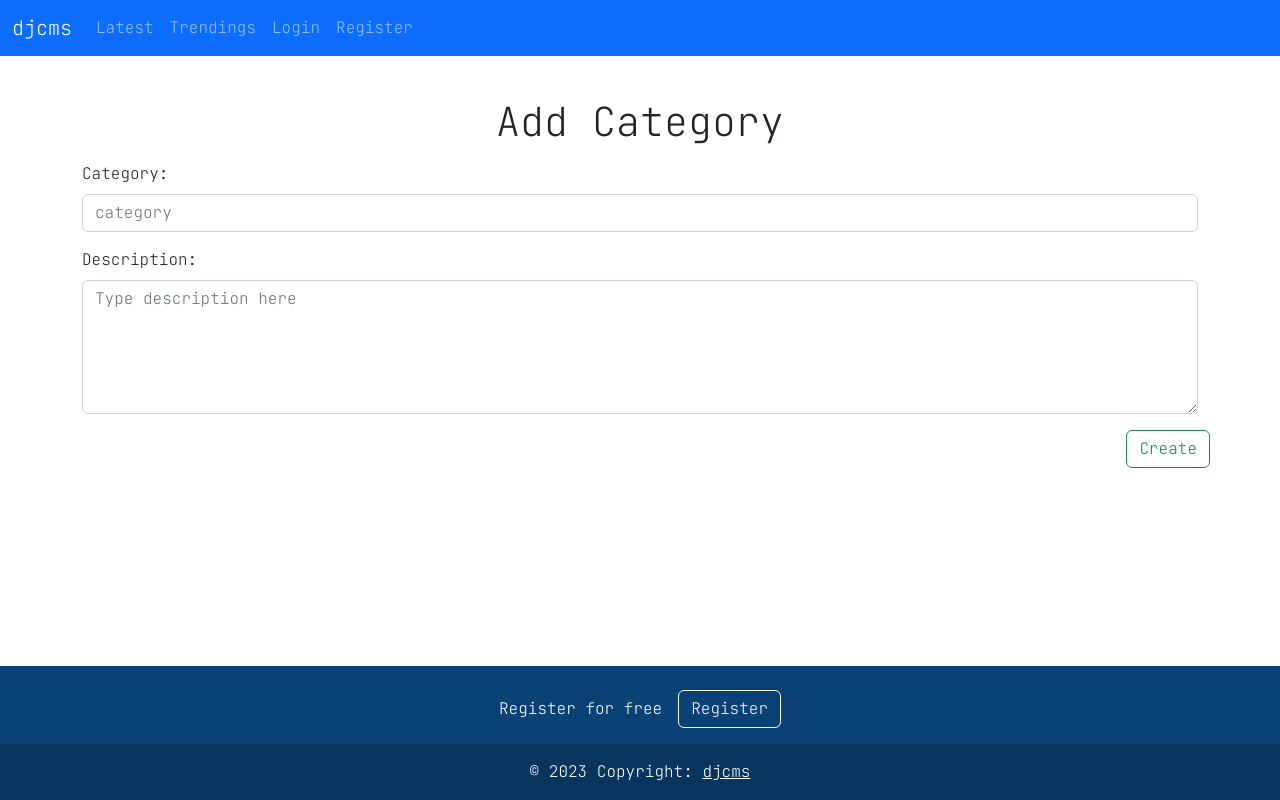
After one commit to dev-bittu/djcms, a Django app: page /manage/add/category/ in a window 1280 px wide. The commit adds this page. Run offline with Django 4.2, Linux system fonts and the light colour scheme; some libraries are stand-ins or nearby versions.

Commit message:
improve ui

```diff
--- a/management/templates/management/add_blog.html
+++ b/management/templates/management/add_blog.html
@@ -32,6 +32,7 @@
         <option value="{{ category.id }}">{{ category.category }}</option>
         {% endfor %}
       </select>
+      <small>Not have category? <a class="text-decoration-none" href="{% url 'manage:add_category' %}">Create</a></small>
     </div>
     <br>
     <div class="row">
--- /dev/null
+++ b/management/templates/management/add_category.html
@@ -0,0 +1,25 @@
+{% extends 'layout.html' %}
+
+{% block title %}Add Category{% endblock %}
+
+{% block body %}
+<div class="container mt-5 mb-5">
+  <form method="post" action="{% url 'manage:add_category' %}">
+    {% csrf_token %}
+    <h1 class="text-center mb-3">
+      Add Category
+    </h1>
+    <div class="mb-3">
+      <label for="category" class="form-label">Category:</label>
+      <input type="text" class="form-control" id="category" placeholder="category" name="category">
+    </div>
+    <div class="mb-3">
+      <label for="desc" class="form-label">Description:</label>
+      <textarea class="form-control" id="desc" rows="5" name="desc" placeholder="Type description here"></textarea>
+    </div>
+    <div class="row float-end">
+      <button type="submit" class="btn btn-outline-success">Create</button>
+    </div>
+  </form>
+</div>
+{% endblock %}
--- a/management/templates/management/draft_blogs.html
+++ b/management/templates/management/draft_blogs.html
@@ -4,6 +4,9 @@
 
 {% block body %}
 <div class="container mt-5 mb-5 table-responsive">
+  <h1 class="text-center mb-3">
+      Draft Blogs
+  </h1>
   <table class="table table-hover">
     <thead>
       <tr>
--- a/management/templates/management/edit.html
+++ b/management/templates/management/edit.html
@@ -34,6 +34,7 @@
         <option value="{{ category.id }}" {% if category in blog.categories.all %}selected{% endif %}>{{ category.category }}</option>
         {% endfor %}
       </select>
+      <small>Not have category? <a class="text-decoration-none" href="{% url 'manage:add_category' %}">Create</a></small>
     </div>
     <br>
     <div class="row">
--- a/management/templates/management/update.html
+++ b/management/templates/management/update.html
@@ -4,6 +4,9 @@
 
 {% block body %}
 <div class="container mt-5 mb-5 table-responsive">
+  <h1 class="text-center mb-3">
+      Update Blogs
+  </h1>
   <table class="table table-hover">
     <thead>
       <tr>
--- a/management/urls.py
+++ b/management/urls.py
@@ -4,7 +4,8 @@ from . import views
 app_name = "manage"
 
 urlpatterns = [
-    path("add/", views.AddBlog.as_view(), name="add_blog"),
+    path("add/blog/", views.AddBlog.as_view(), name="add_blog"),
+    path("add/category/", views.AddCategory.as_view(), name="add_category"),
     path("draft/", views.DraftBlogs.as_view(), name="draft_blog"),
     path("update/", views.UpdateBlog.as_view(), name="update_blog"),
     path("edit/<int:id>/", views.EditBlog.as_view(), name="edit_blog"),
--- a/management/views.py
+++ b/management/views.py
@@ -60,6 +60,29 @@ class AddBlog(View):
         messages.success(request, "Blog created")
 
         return redirect("manage:add_blog")
+
+
+class AddCategory(View):
+    def get(self, request):
+        return render(request, "management/add_category.html")
+
+    def post(self, request):
+        data = request.POST
+        category = data.get("category")
+        desc = data.get("desc")
+
+        c = Category.objects.filter(category=category).first()
+        if c is not None:
+            messages.warn(request, "Category already exists")
+        else:
+            c = Category(
+                category=category,
+                desc=desc
+            )
+            c.save()
+            messages.success(request, "Category created")
+        return redirect("manage:add_category")
+
 
 @method_decorator(login_required, name="dispatch")
 class DraftBlogs(View):
--- a/templates/layout.html
+++ b/templates/layout.html
@@ -35,6 +35,7 @@
             <li><a class="dropdown-item" href="{% url 'manage:add_blog' %}">Add Blog</a></li>
             <li><a class="dropdown-item" href="{% url 'manage:draft_blog' %}">Draft Blogs</a></li>
             <li><a class="dropdown-item" href="{% url 'manage:update_blog' %}">Update Blog</a></li>
+            <li><a class="dropdown-item" href="{% url 'manage:add_category' %}">Add Category</a></li>
           </ul>
         </li>
         {% endif %}
```
